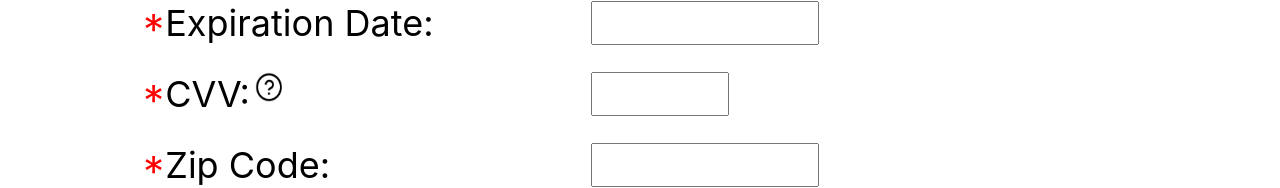
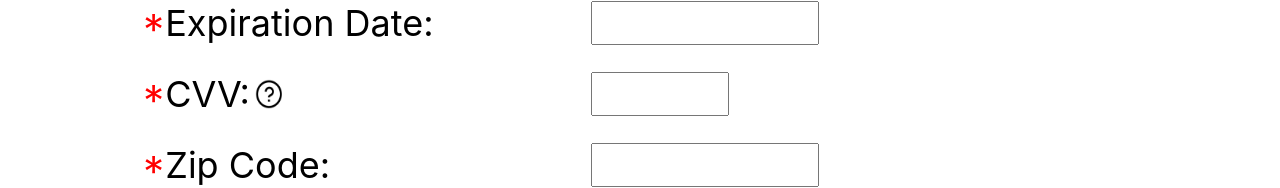
Before and after one commit to ffmm-internet/ffmm-capstone-repo, a React (Create React App) app: page / in a window 1280 px wide. Shown: the part 1563-1751 px from the top of the page. Built offline with nearby package versions, Linux system fonts and the light colour scheme.

Commit message:
fix cvv help-icon alignment

```diff
--- a/src/components/BillingDetails.css
+++ b/src/components/BillingDetails.css
@@ -71,7 +71,11 @@
   width: 15px;
   height: 15px;
   padding-left: 5px;
-  vertical-align: middle;
+}
+
+.cvv-label-wrapper {
+  display: flex;
+  align-items: center;
 }
 
 @media (min-width: 440px) {
--- a/src/components/BillingDetails.js
+++ b/src/components/BillingDetails.js
@@ -51,11 +51,13 @@ const BillingDetails = () => (
         </tr>
         <tr>
           <td>
-            <label htmlFor="cvv" className="field-label cvv-label">
-              <span className="asterisk">*</span>
-              CVV:
-            </label>
-            <img className="help-icon" src={helpIconImage} alt="Help Icon" />
+            <div className="cvv-label-wrapper">
+              <label htmlFor="cvv" className="field-label cvv-label">
+                <span className="asterisk">*</span>
+                CVV:
+              </label>
+              <img className="help-icon" src={helpIconImage} alt="Help Icon" />
+            </div>
           </td>
           <td>
             <input type="text" id="cvv" className="cvv-value" />
```
